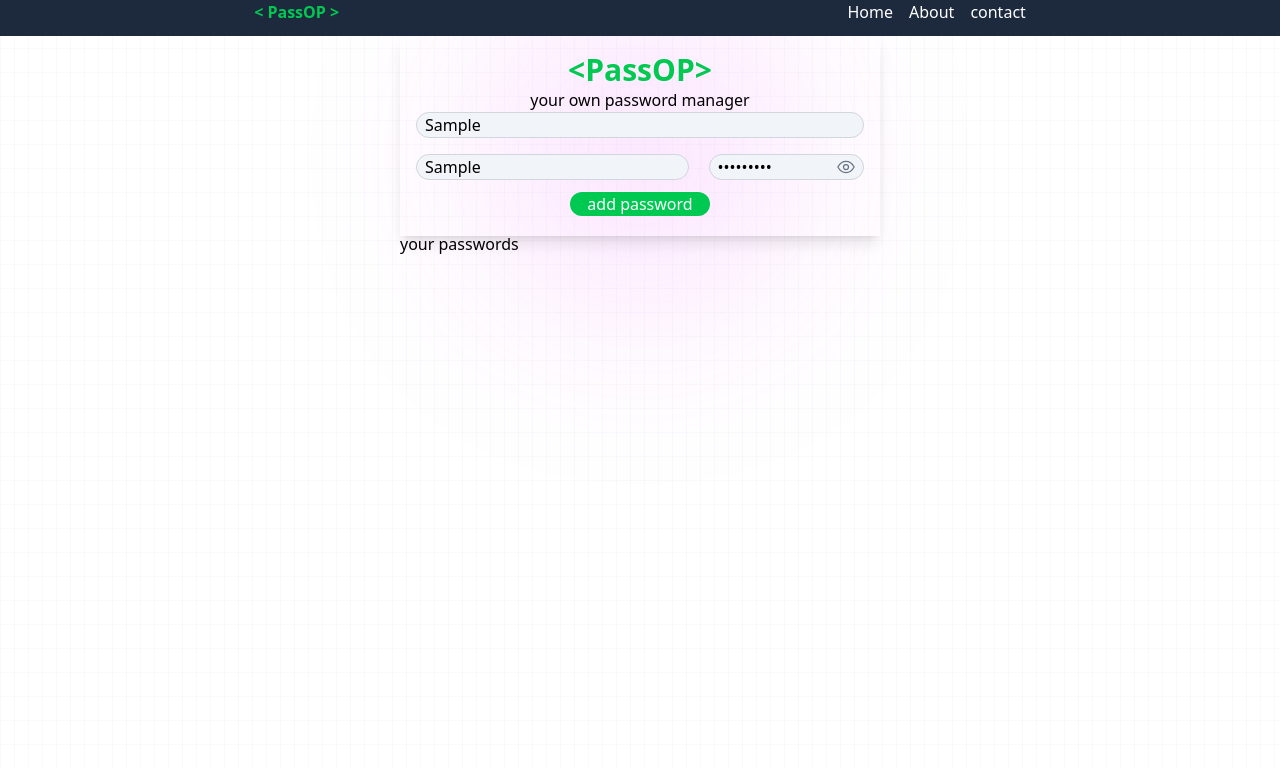
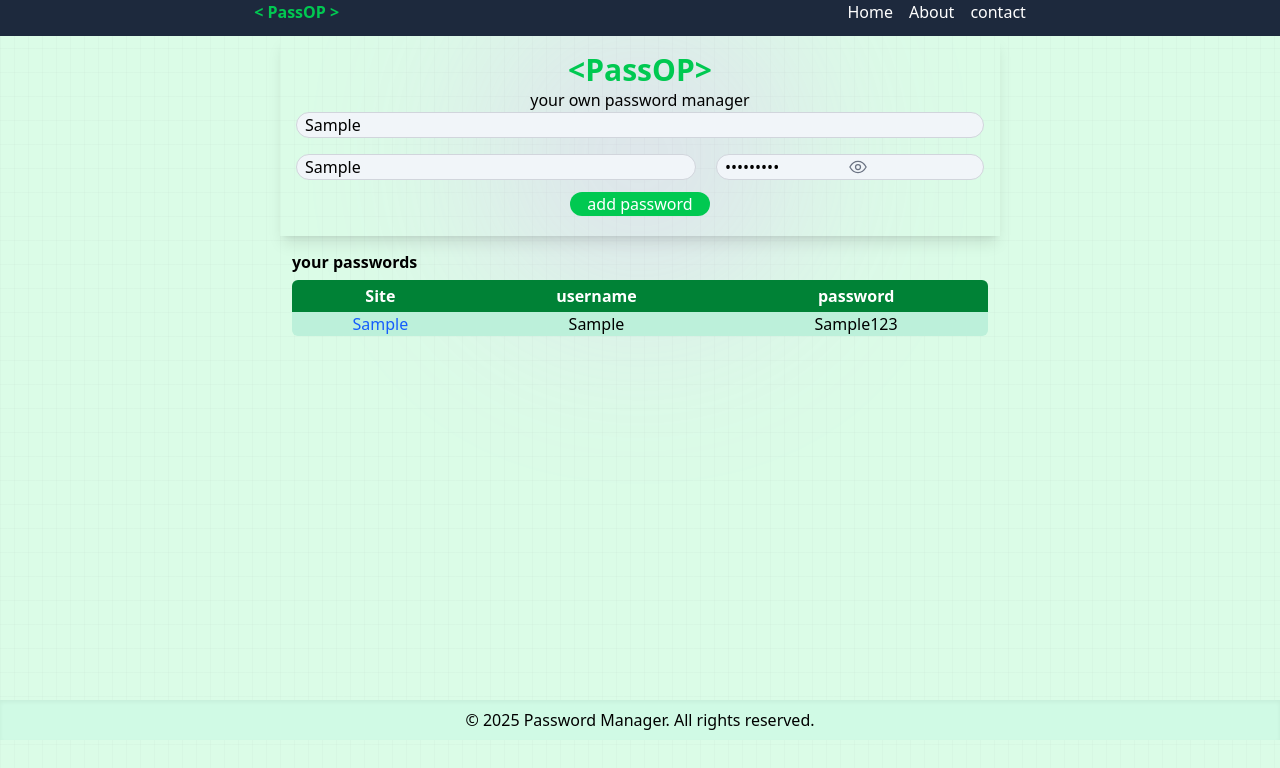
Before and after one commit to Muhammad-Sheik-Nauman/password_manager, a React (Vite) app: page / in a window 1280 px wide. Both pictures are taken after typing "Sample", "Sample", "Sample123" into the empty fields and a click on the button "add password". Shown: the top 768 px of the page. Built offline with nearby package versions, Linux system fonts and the light colour scheme.

Commit message:
Add Footer component and update App layout; enhance Manager functionality

```diff
--- a/src/App.jsx
+++ b/src/App.jsx
@@ -2,6 +2,7 @@ import { useState } from 'react'
 import Navbar from './components/Navbar'
 import './App.css'
 import Manager from './components/Manager'
+import Footer from './components/Footer'
 
 function App() {
   const [count, setCount] = useState(0)
@@ -9,7 +10,9 @@ function App() {
   return (
     <>
       <Navbar/>
-      <Manager/>
+      <div className='min-h-[79vh]'><Manager/></div>
+
+      <Footer />
 
     </>
   )
--- /dev/null
+++ b/src/components/Footer.jsx
@@ -0,0 +1,12 @@
+import React from 'react'
+
+const Footer = () => {
+  return (
+    <footer className="bg-black-900 text-black-600 text-center bg-emerald-100 py-2 mt-8 w-full shadow-inner">
+      <span>© 2025 Password Manager. All rights reserved.</span>
+    </footer>
+
+  )
+}
+
+export default Footer
--- a/src/components/Manager.jsx
+++ b/src/components/Manager.jsx
@@ -2,14 +2,23 @@ import React, { useEffect } from 'react'
 import { useState, useRef } from 'react'
 
 const Manager = () => {
+    const passwordRef = useRef()
+    const [showPwd, setShowPwd] = useState(false);
     const showPassword = () => {
-        alert("show the password");
+        setShowPwd((prev) => !prev);
+        if (passwordRef.current) {
+            passwordRef.current.type = showPwd ? "password" : "text";
+        }
     }
+
+
+
+
+
     const savePassword = () => {
-        alert("save the password");
 
         setpasswordArray([...password, form]);
-        localStorage.setItem("passwords",JSON.stringify([...password,form]))
+        localStorage.setItem("passwords", JSON.stringify([...password, form]))
         console.log([...password, form]);
     }
     const [password, setpasswordArray] = useState([])
@@ -30,20 +39,28 @@ const Manager = () => {
 
     return (
         <>
-            <div className="absolute inset-0 -z-10 h-full w-full bg-white bg-[linear-gradient(to_right,#8080800a_1px,transparent_1px),linear-gradient(to_bottom,#8080800a_1px,transparent_1px)] bg-[size:14px_24px]"><div className="absolute left-0 right-0 top-0 -z-10 m-auto h-[310px] w-[310px] rounded-full bg-fuchsia-400 opacity-20 blur-[100px]"></div></div>
-            <div className=" mx-auto bg-slate-450 mycontainer shadow-lg w-120 h-50">
+            <div className="absolute inset-0 -z-10 h-full w-full bg-green-100 bg-[linear-gradient(to_right,#8080800a_1px,transparent_1px),linear-gradient(to_bottom,#8080800a_1px,transparent_1px)] bg-[size:14px_24px]"><div className="absolute left-0 right-0 top-0 -z-10 m-auto h-[310px] w-[310px] rounded-full bg-fuchsia-400 opacity-20 blur-[100px]"></div></div>
+            <div className=" mx-auto bg-slate-450 mycontainer shadow-lg w-180 h-50">
                 <div className='text-black flex flex-col p-4 justify-between'>
                     <h1 className='text-center'><span className='text-green-500 font-bold text-3xl '>&lt;PassOP&gt;</span></h1>
                     <p className='text-center'>your own password manager</p>
-                    <input className="bg-slate-100 border border-gray-300 rounded-full px-2" value={form.site} onChange={handleChange} name='site' type="text" placeholder="enter website url " />
+                    <input className="bg-slate-100 border border-gray-300 rounded-full px-2 " value={form.site} onChange={handleChange} name='site' type="text" placeholder="enter website url " />
                     <div className='flex flex-row space-x-5 mt-4'>
-                        <input className='bg-slate-100 border border-gray-300 rounded-full w-70 px-2 ' value={form.username} onChange={handleChange} name='username' type="text" placeholder='enter username ' />
+                        <input className='bg-slate-100 border border-gray-300 rounded-full w-100 px-2 ' value={form.username} onChange={handleChange} name='username' type="text" placeholder='enter username ' />
                         <div className="relative w-40">
-                            <input className='bg-slate-100 border border-gray-300 rounded-full w-full px-2 pr-8' value={form.password} onChange={handleChange} name='password' type="password" placeholder='enter password' />
-                            <span className='absolute inset-y-0 right-2 flex items-center cursor-pointer' onClick={showPassword}>
+                            <input
+                                ref={passwordRef}
+                                className='bg-slate-100 border border-gray-300 rounded-full w-67 px-2 pr-8'
+                                value={form.password}
+                                onChange={handleChange}
+                                name='password'
+                                type={showPwd ? "text" : "password"}
+                                placeholder='enter password'
+                            />
+                            <span className='absolute inset-y-0 right-2 flex items-center cursor-pointer ' onClick={showPassword}>
                                 <svg xmlns="http://www.w3.org/2000/svg" fill="none" viewBox="0 0 24 24" strokeWidth={1.5} stroke="currentColor" className="w-5 h-5 text-gray-500 hover:text-black">
                                     <path strokeLinecap="round" strokeLinejoin="round" d="M2.25 12s3.75-6.75 9.75-6.75S21.75 12 21.75 12s-3.75 6.75-9.75 6.75S2.25 12 2.25 12z" />
-                                    <circle cx="12" cy="12" r="3" />
+                                    <circle cx="12" cy="12" r="3"/>
                                 </svg>
                             </span>
                         </div>
@@ -52,12 +69,36 @@ const Manager = () => {
                         <button className='bg-green-500 text-white rounded-full mt-3 px-4 w-35 hover:bg-green-600 cursor-pointer' onClick={savePassword}>add password</button>
                     </div>
                 </div>
-                <div className="passwords">
-                    <h2>your passwords</h2>
+                <div className="passwords m-3">
+                    <h2 className='font-bold py-1.5 '>your passwords</h2>
+                    {password.length === 0 && <div className='text-center'>no password to show</div>}
+                    {password.length !== 0 && <div>
+                    <table className="table-auto w-full overflow-hidden rounded-md ">
+                        <thead className=' bg-green-700 text-white'>
+                            <tr className='border-white'>
+                                <th className='py-1'>Site</th>
+                                <th>username</th>
+                                <th>password</th>
+                            </tr>
+                        </thead>
+                        <tbody className='bg-[#BCF0DA]'>
+                            {password.map((item, idx) => (
+                                <tr key={item.id || idx}>
+                                    <td className='text-center'>
+                                        <a href={item.site} target="_blank" className="text-blue-600 hover:underline">{item.site}</a>
+                                    </td>
+                                    <td className='text-center'>{item.username}</td>
+                                    <td className='text-center'>{item.password}</td>
+                                </tr>
+                            ))}
+                        </tbody>
+                    </table>
+                    </div>}
+                    </div>
 
 
                 </div>
-            </div>
+
         </>
     )
 
--- a/src/components/Navbar.jsx
+++ b/src/components/Navbar.jsx
@@ -17,6 +17,9 @@ const Navbar = () => {
 
             </li>
         </ul>
+        <div>
+
+        </div>
 
     </nav>
 
```
